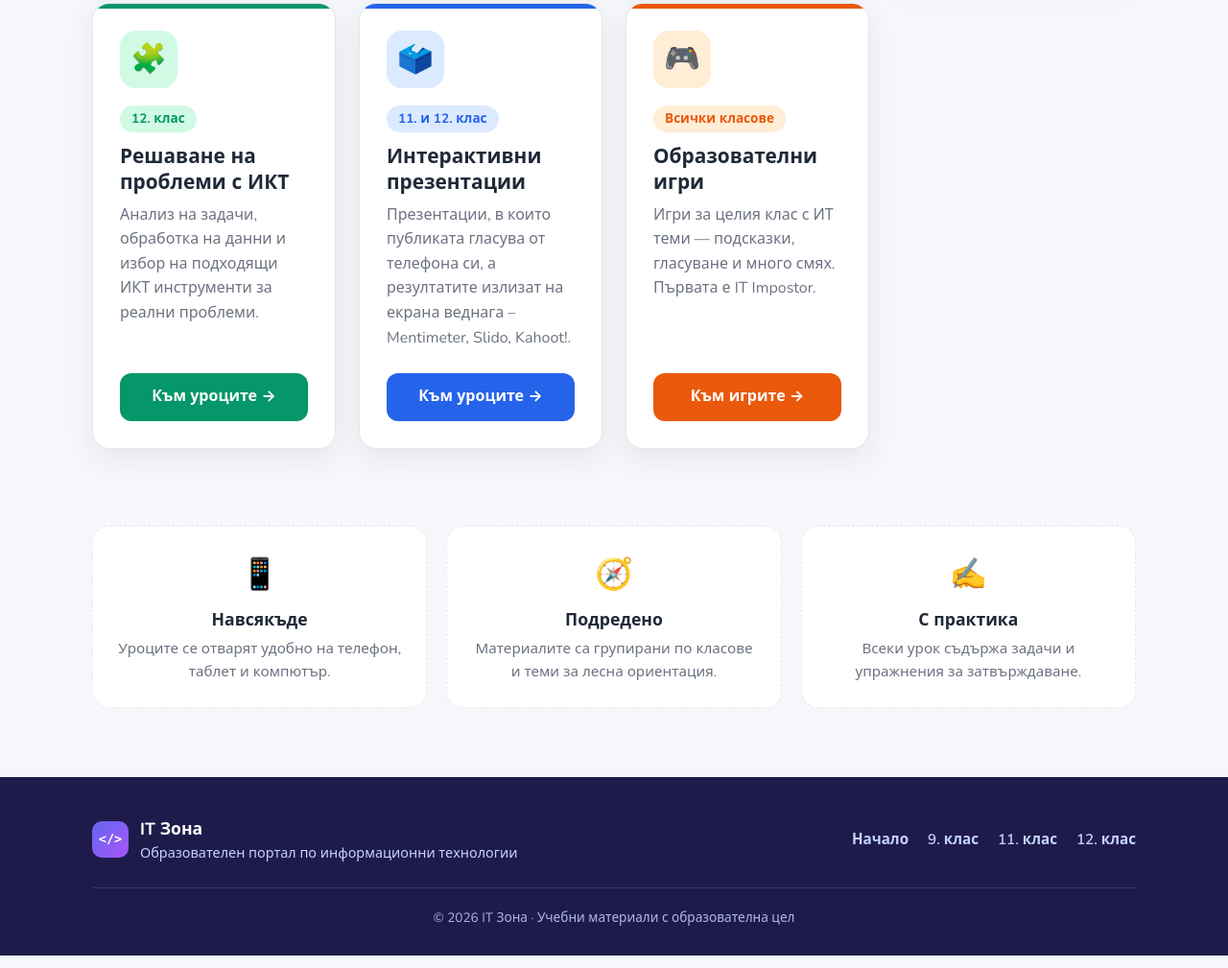
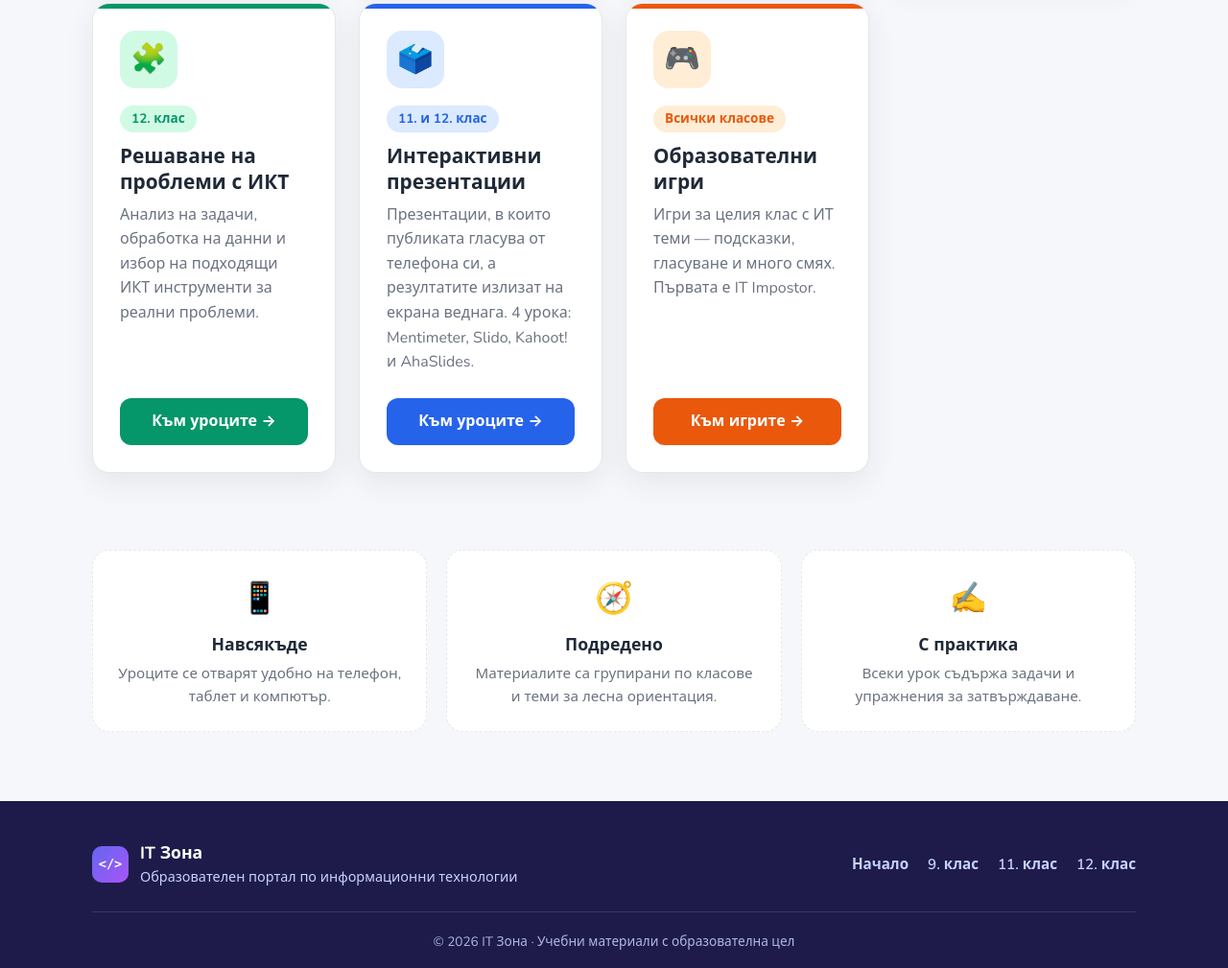
Before and after one commit to itzona/itzona.github.io, a plain HTML site: page index.html in a window 1280 px wide. Shown: the part 1119-2128 px from the top of the page at 96% size. Drawn offline with nearby package versions, Linux system fonts and the light colour scheme.

Commit message:
Карта „Интерактивни презентации“: 4 урока
Co-Authored-By: Claude Opus 5.5 <noreply@anthropic.com>
Claude-Session: https://claude.ai/code/session_01VRAkwooyhci8k7BoYdhG6b

```diff
--- a/index.html
+++ b/index.html
@@ -271,7 +271,7 @@
             <div class="card-icon" aria-hidden="true">🗳️</div>
             <span class="card-tag">11. и 12. клас</span>
             <h3>Интерактивни презентации</h3>
-            <p>Презентации, в които публиката гласува от телефона си, а резултатите излизат на екрана веднага – Mentimeter, Slido, Kahoot!.</p>
+            <p>Презентации, в които публиката гласува от телефона си, а резултатите излизат на екрана веднага. 4 урока: Mentimeter, Slido, Kahoot! и AhaSlides.</p>
             <a href="https://itzona.github.io/uroci/interaktivni/" class="btn btn-card">Към уроците →</a>
           </article>
 
```
